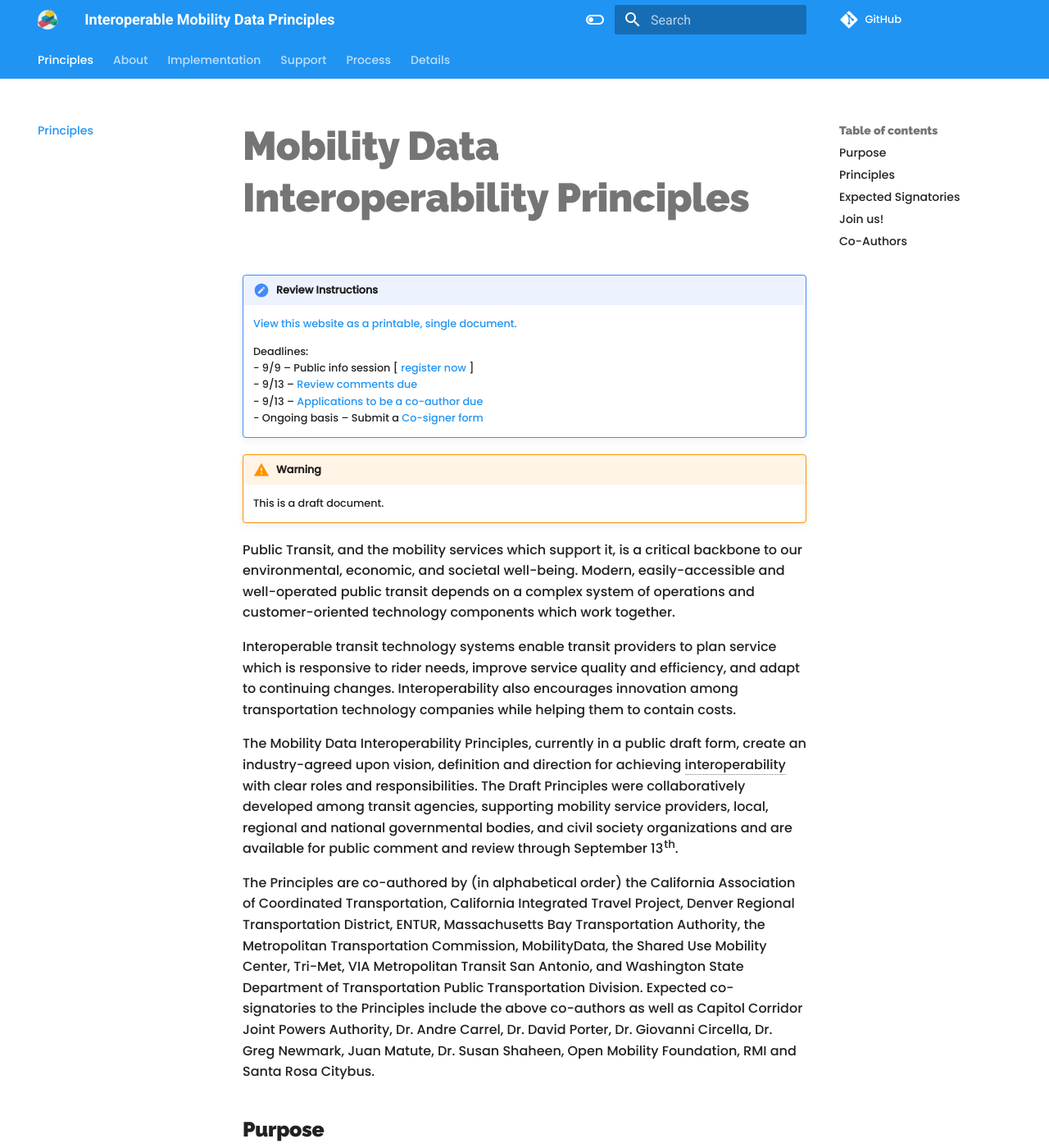
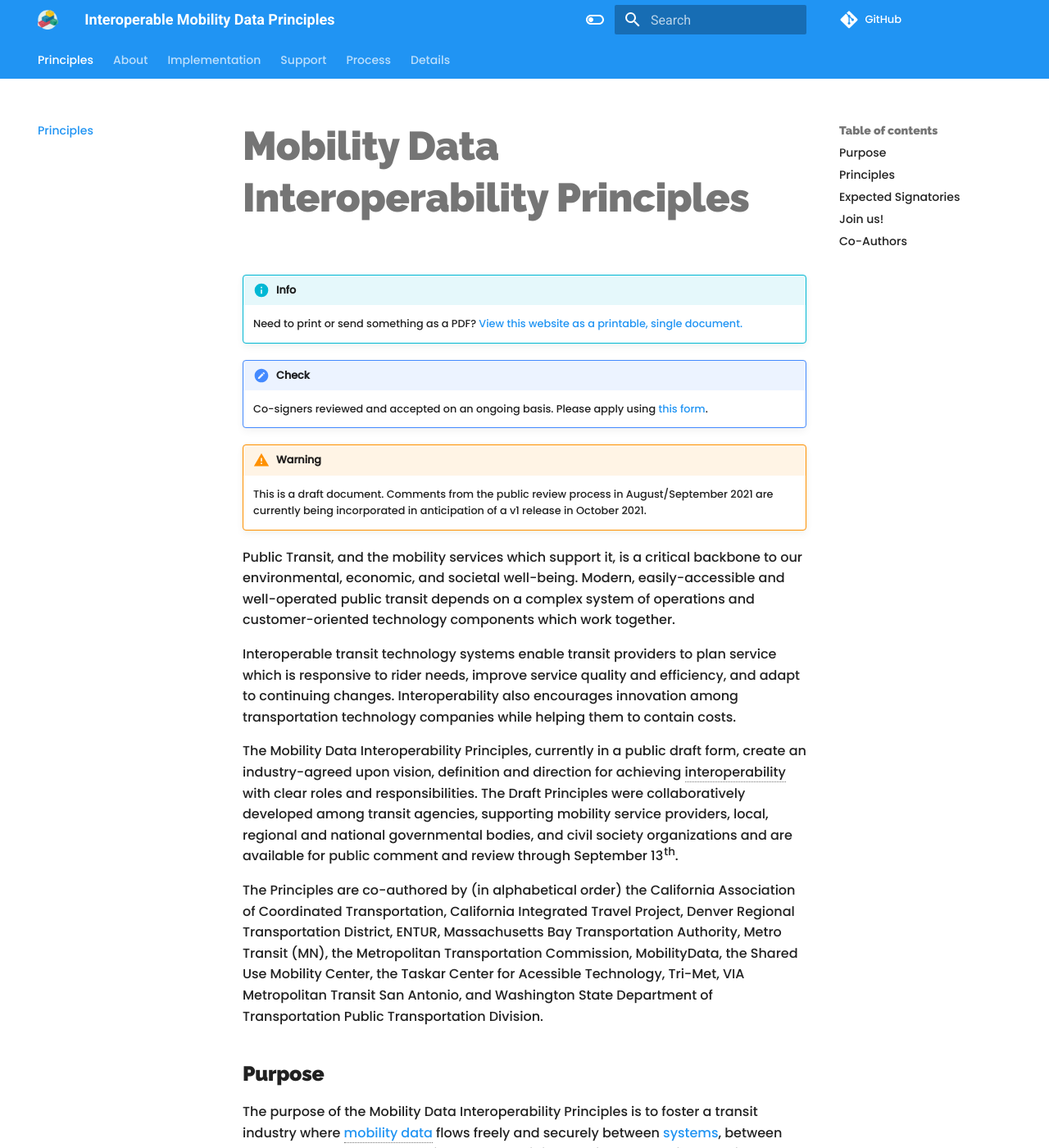
Before and after one commit to interoperable-mobility/principles, an MkDocs documentation site: the page built from docs/index.md, in a window 1280 px wide and 1400 px high. Shown: the whole window at 82% size. Built offline with MkDocs 1.6.1 and Material for MkDocs 9.7.7, drawn with Linux system fonts in a browser that asks for light colours; nearby versions of some CDN libraries; comment, search, counter and statistics services are not loaded; some of the changed text lies outside the part shown.

Commit message:
Add co-authors; update review status
- Add MetroTransit (doh) as co-author
- Add Taskar Center as co-author
- Update text with co-authors
- Update process status on index to indicate pending release of v1

```diff
--- a/docs/index.md
+++ b/docs/index.md
@@ -1,16 +1,13 @@
 # Mobility Data Interoperability Principles
 
-!!! note "Review Instructions"
-    [View this website as a printable, single document.](https://docs.google.com/document/d/1TgaVb8uwLhDAwY119IN5vOxzNqEbYcJf3iMTRj4CSCg/edit?usp=sharing)
+!!! info
+    Need to print or send something as a PDF? [View this website as a printable, single document.](https://docs.google.com/document/d/1TgaVb8uwLhDAwY119IN5vOxzNqEbYcJf3iMTRj4CSCg/edit?usp=sharing)
 
-    Deadlines:
-     - 9/9   – Public info session [ [register now](https://us02web.zoom.us/meeting/register/tZIkcuygrj4qGNYoe9HRkAg_cxmWecRDma2t) ]
-     - 9/13  – [Review comments due](https://forms.gle/ZW3Uk9e7y8VWtre86)
-     - 9/13  – [Applications to be a co-author due](https://forms.gle/ZW3Uk9e7y8VWtre86)
-     - Ongoing basis – Submit a [Co-signer form](https://forms.gle/ZW3Uk9e7y8VWtre86)
+!!! check
+    Co-signers reviewed and accepted on an ongoing basis.  Please apply using [this form](https://forms.gle/ZW3Uk9e7y8VWtre86).
 
 !!! warning
-    This is a draft document.
+    This is a draft document.  Comments from the public review process in August/September 2021 are currently being incorporated in anticipation of a v1 release in October 2021.
 
 Public Transit, and the mobility services which support it, is a critical backbone to our environmental, economic, and societal well-being.  Modern, easily-accessible and well-operated public transit depends on a complex system of operations and customer-oriented technology components which work together.
 
@@ -18,7 +15,7 @@
 
 The Mobility Data Interoperability Principles, currently in a public draft form, create an industry-agreed upon vision, definition and direction for achieving interoperability with clear roles and responsibilities.  The Draft Principles were collaboratively developed among transit agencies, supporting mobility service providers, local, regional and national governmental bodies, and civil society organizations and are available for public comment and review through September 13th.
 
-The Principles are co-authored by (in alphabetical order) the California Association of Coordinated Transportation, California Integrated Travel Project, Denver Regional Transportation District,  ENTUR, Massachusetts Bay Transportation Authority, the Metropolitan Transportation Commission, MobilityData, the Shared Use Mobility Center, Tri-Met, VIA Metropolitan Transit San Antonio, and Washington State Department of Transportation Public Transportation Division.  Expected co-signatories to the Principles include the above co-authors as well as Capitol Corridor Joint Powers Authority, Dr. Andre Carrel, Dr. David Porter, Dr. Giovanni Circella, Dr. Greg Newmark, Juan Matute, Dr. Susan Shaheen, Open Mobility Foundation, RMI and Santa Rosa Citybus.
+The Principles are co-authored by (in alphabetical order) the California Association of Coordinated Transportation, California Integrated Travel Project, Denver Regional Transportation District,  ENTUR, Massachusetts Bay Transportation Authority, Metro Transit (MN), the Metropolitan Transportation Commission, MobilityData, the Shared Use Mobility Center, the Taskar Center for Acessible Technology, Tri-Met, VIA Metropolitan Transit San Antonio, and Washington State Department of Transportation Public Transportation Division.
 
 ## Purpose
 
@@ -92,12 +90,16 @@
 ENTUR
 ![T logo](img/mbta.png)
 Massachusetts Bay Transportation Authority (MBTA)
+![Metro Transit logo](img/metrotransit.png)
+[MetroTransit](http://metrotransit.org)
 ![MTC logo](img/mtc.png)
 Metropolitan Transportation Commission (MTC)
 ![MobilityData Logo](img/mobilitydata.png)
 MobilityData
+ ![Taskar Center Logo](img/taskar.png)
+[Taskar Center for Accessible Technology](https://tcat.cs.washington.edu/)
 ![TriMet logo](img/trimet.png)
-Tri-Met
+[Tri-Met](https://trimet.org/)
 ![Via logo](img/via.png)
 VIA Metropolitan Transit San Antonio
 ![WSDOT logo](img/wsdot.png)
```
Also changed, not shown: other parts of docs/index.md (+1 -0 lines), README.md (+2 -0 lines), docs/img/metrotransit.png (added), docs/img/taskar.png (added).
